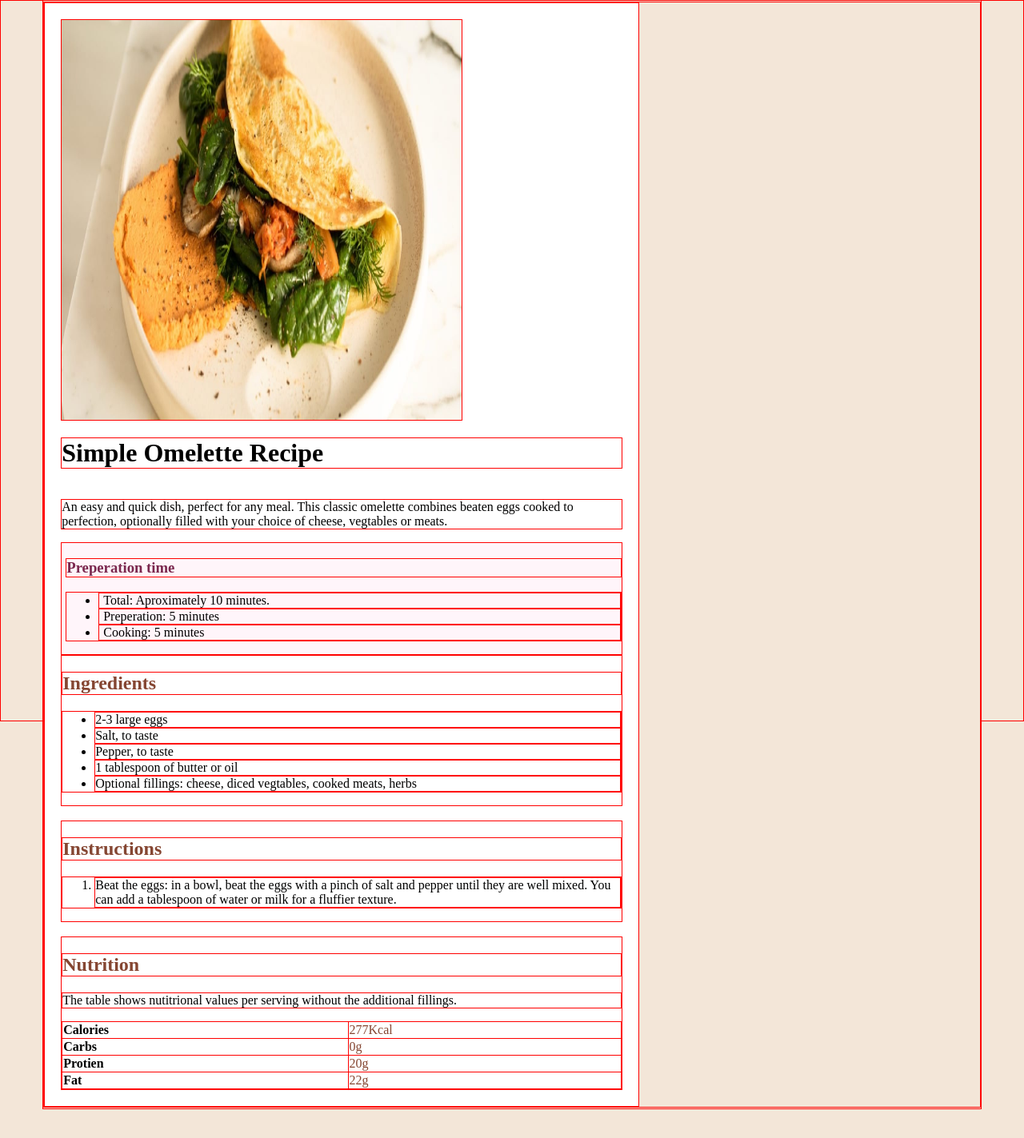
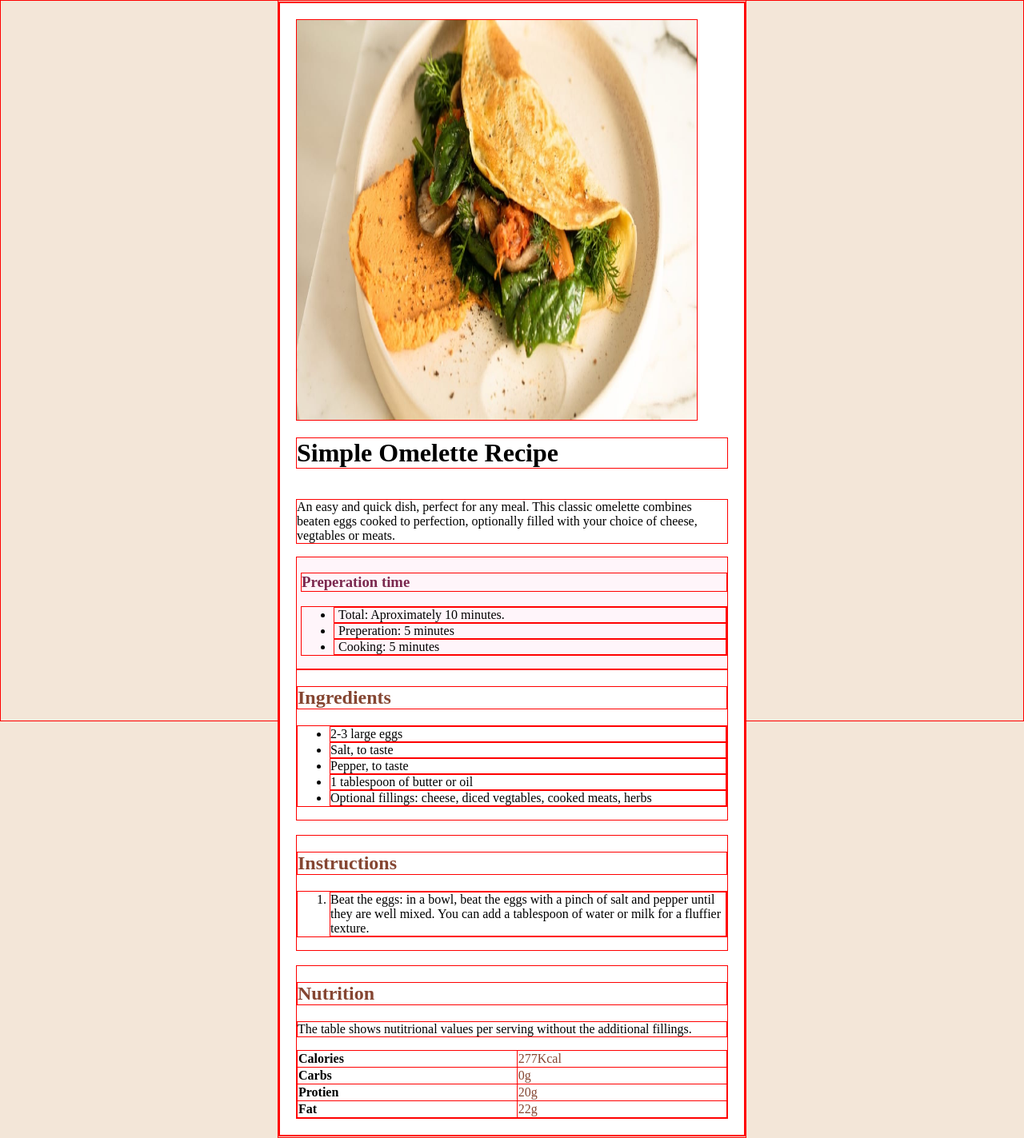
Before and after one commit to wotanut/frontend-mentor, a Jekyll site: the page recipe/index.html, which Jekyll copies as it is, in a window 1280 px wide. Shown: the whole page at 80% size. Built offline with Jekyll 4.4.1, drawn with Linux system fonts in a browser that asks for light colours; some web fonts are replaced; before the commit the page ends 1387 px from its top, so only the background shows below that.

Commit message:
Centered the thing
Finally

```diff
--- a/recipe/css/styles.css
+++ b/recipe/css/styles.css
@@ -30,8 +30,7 @@ html {
   margin: 0;
   height: 100%;
   background-color: var(--Stone-100);
-  display: grid;
-  grid-template-columns: 1fr auto;
+  display : inline-grid;
   place-items: center;
 }
 
@@ -55,7 +54,7 @@ h2 {
 
 .card {
   /* margin-top: 10%; */
-  max-width: 60%;
+  max-width: 60vh;
   background-color: var(--White);
   display: flex;
   flex-direction: column;
```
